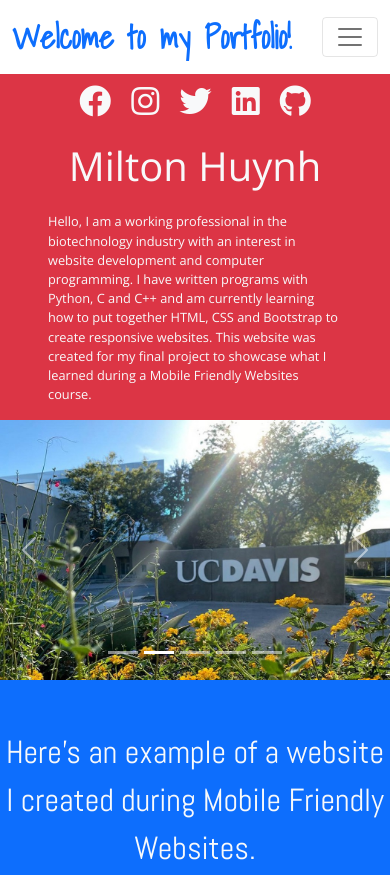
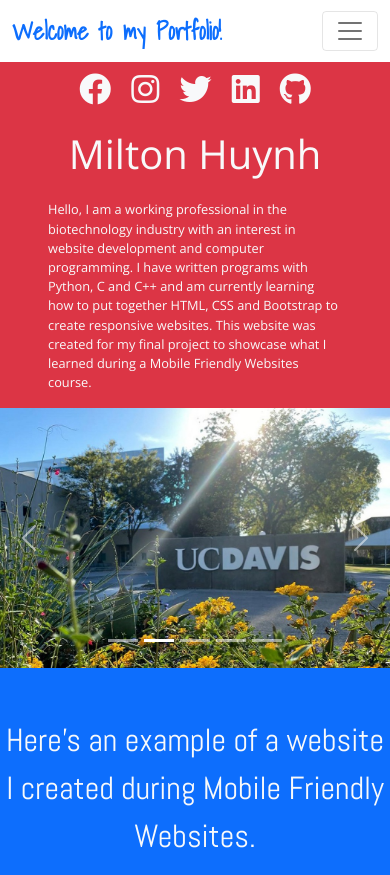
Before and after one commit to miltonhuynh/miltonhuynh.github.io, a plain HTML site: page index.html in a window 390 px wide. Shown: the top 875 px of the page. Drawn offline with nearby package versions, Linux system fonts and the light colour scheme; a web font is replaced by a local one.

Commit message:
Fixed navbar brand size on mobile

```diff
--- a/CSS/styles.css
+++ b/CSS/styles.css
@@ -72,6 +72,11 @@
     font-size: 2rem;
 }
 
+@media (max-width: 600px) {
+    #brand {
+        font-size: 1.5rem;
+    }
+
 #links {
     font-family: 'Dosis', sans-serif;
     font-size: 1.5rem;
```
